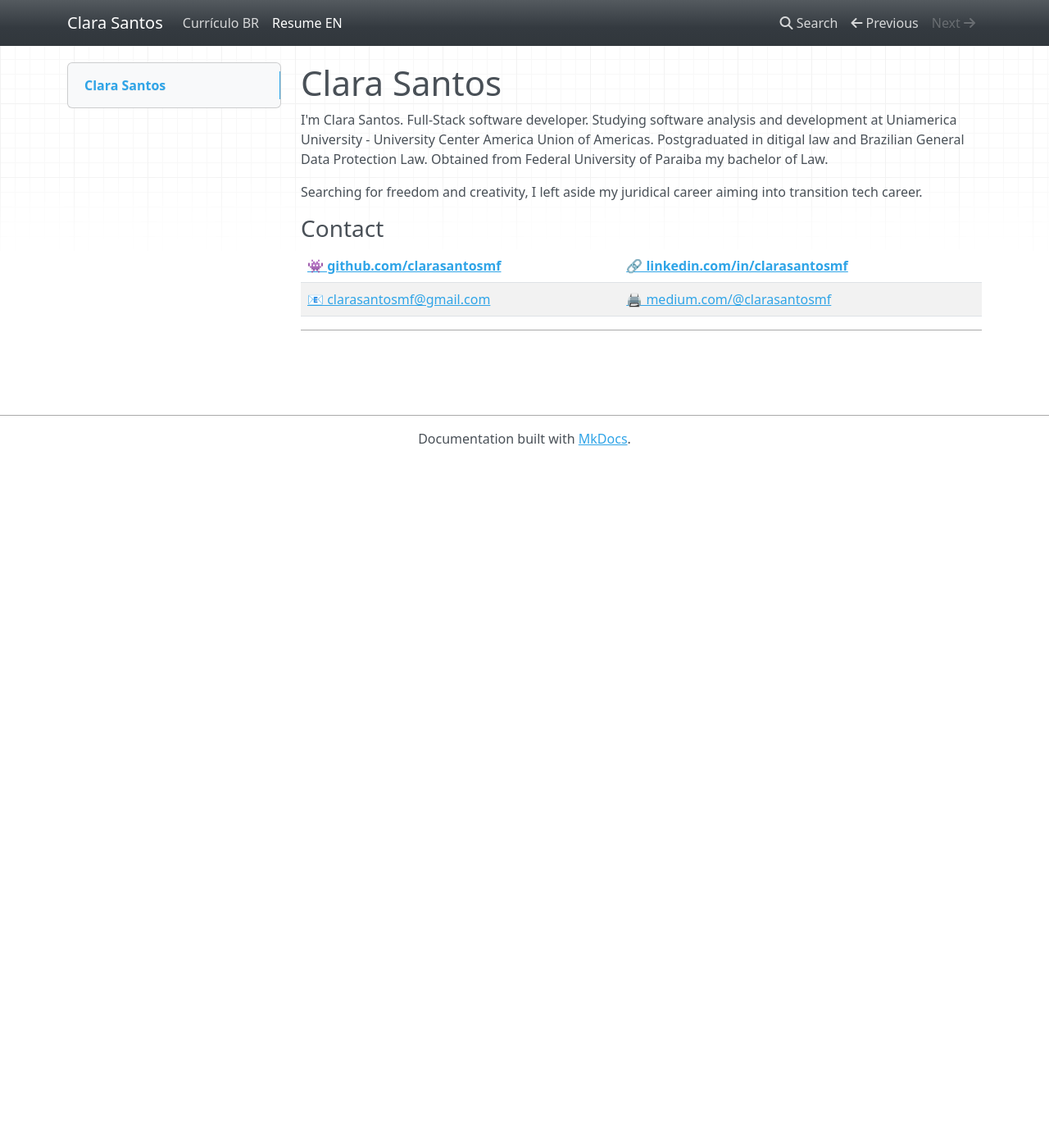
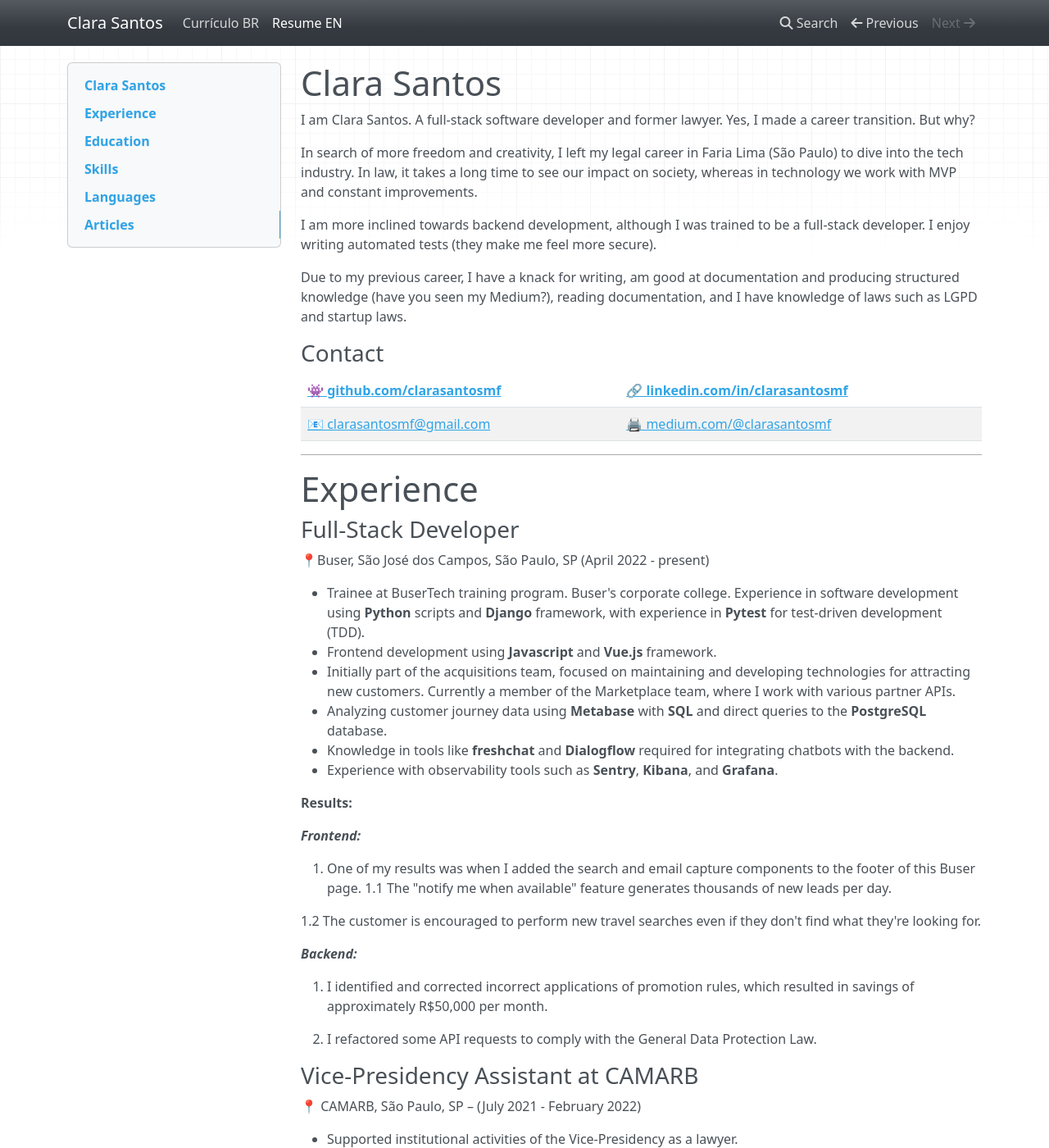
Before and after one commit to c137santos/c137santos.github.io, an MkDocs documentation site: the page built from docs/cven.md, in a window 1280 px wide and 1400 px high. Shown: the whole window at 82% size. Built offline with MkDocs 1.6.1, drawn with Linux system fonts in a browser that asks for light colours; nearby versions of some CDN libraries; some of the changed text lies outside the part shown.

Commit message:
Atualizando só de bobeira

```diff
--- a/docs/cven.md
+++ b/docs/cven.md
@@ -1,8 +1,12 @@
 # Clara Santos
 
-I'm Clara Santos. Full-Stack software developer. Studying software analysis and development at Uniamerica University - University Center America Union of Americas. Postgraduated in ditigal law and Brazilian General Data Protection Law. Obtained from Federal University of Paraiba my bachelor of Law.
+I am Clara Santos. A full-stack software developer and former lawyer. Yes, I made a career transition. But why?
 
-Searching for freedom and creativity, I left aside my juridical career aiming into transition tech career.
+In search of more freedom and creativity, I left my legal career in Faria Lima (São Paulo) to dive into the tech industry. In law, it takes a long time to see our impact on society, whereas in technology we work with MVP and constant improvements.
+
+I am more inclined towards backend development, although I was trained to be a full-stack developer. I enjoy writing automated tests (they make me feel more secure).
+
+Due to my previous career, I have a knack for writing, am good at documentation and producing structured knowledge (have you seen my Medium?), reading documentation, and I have knowledge of laws such as LGPD and startup laws.
 
 ### **Contact**
 
@@ -11,3 +15,114 @@ Searching for freedom and creativity, I left aside my juridical career aiming in
 | [📧 clarasantosmf@gmail.com](mailto:clarasantosmf@gmail.com) | [🖨️ medium.com/@clarasantosmf](https://medium.com/@clarasantosmf)
 
 ---
+
+# Experience
+
+### Full-Stack Developer
+
+📍Buser, São José dos Campos, São Paulo, SP (April 2022 - present)
+
+- Trainee at BuserTech training program. Buser's corporate college.
+Experience in software development using **Python** scripts and **Django** framework, with experience in **Pytest** for test-driven development (TDD).
+- Frontend development using **Javascript** and **Vue.js** framework.
+- Initially part of the acquisitions team, focused on maintaining and developing technologies for attracting new customers. Currently a member of the Marketplace team, where I work with various partner APIs.
+- Analyzing customer journey data using **Metabase** with **SQL** and direct queries to the **PostgreSQL** database.
+- Knowledge in tools like **freshchat** and **Dialogflow** required for integrating chatbots with the backend.
+- Experience with observability tools such as **Sentry**, **Kibana**, and **Grafana**.
+
+**Results:**
+
+***Frontend:***
+
+1. One of my results was when I added the search and email capture components to the footer of this Buser page.
+1.1 The "notify me when available" feature generates thousands of new leads per day.
+
+1.2 The customer is encouraged to perform new travel searches even if they don't find what they're looking for.
+
+
+***Backend:***
+
+1. I identified and corrected incorrect applications of promotion rules, which resulted in savings of approximately R$50,000 per month.
+
+2. I refactored some API requests to comply with the General Data Protection Law.
+
+### Vice-Presidency Assistant at CAMARB
+
+📍 CAMARB, São Paulo, SP – (July 2021 - February 2022)
+
+* Supported institutional activities of the Vice-Presidency as a lawyer.
+* Engaged in data science activities using the 23-year-old legal database of the company.
+* Extracted data, developed statistics, structured data and information for guidance, support and execution of institutional decisions and projects.
+* Constructed jurimetrics.
+* Used **Excel**, **SQL**, and **PostgreSQL**.
+
+ ---
+# Education
+
+### Bachelor's degree in Systems Analysis and Development
+(Ongoing - 2022)
+
+Uniamerica - Centro Universitário União Descomplica
+
+### Postgraduate degree in Digital Law and LGPD
+(2020 - 2022)
+
+Instituto NewLaw
+
+### Bachelor of Laws
+(2015 - 2020)
+
+Federal University of Paraíba
+
+---
+
+# Skills
+
+### Python
+The language I have been working with since April 2022.
+
+### Django
+
+Understanding of the Django architecture and its applications.
+
+* [Django ZIP Code Search](https://github.com/ClaraSantosmf/CEP_API)
+
+### Pytest
+
+My work with Python and Django has always been encouraged through the use of test-driven development (TDD). I have an understanding of Unitest and Pytest.
+
+### Javascript
+
+I have experience with frontend programming languages since April 2022.
+
+* [Wordle Nordestino](https://clarasantosmf.github.io/wordle-JS-CSS-HTML/)
+
+### Vue.Js
+
+I have a reasonable understanding of the Vue.js architecture, organization, applications, and utilities.
+
+* [Game of Life](https://clarasantosmf.github.io/saw/)
+
+### SQL e Postgresql
+
+I work with systems integrated to Postgresql14 databases with over one terabyte of data.
+
+### SGSI
+
+I have a postgraduate degree in Digital Law and LGPD, with an international certification in EXIN Information Security Foundation based on ISO/IEC 27001.
+
+# Languages
+
+### English - intermediate 🇺🇸
+
+Understands well, speaks well, reads well, and writes well.
+
+---
+# Articles
+
+
+- [Small issues and tips for solutions in Django migrations](https://medium.com/@clarasantosmf/pequenos-b-o-e-dicas-de-solu%C3%A7%C3%B5es-em-migra%C3%A7%C3%B5es-em-django-3662451a5db7)
+- [Implementing Game of Life logic in Python](https://medium.com/p/3c2da1536957)
+- [Hiding information in Django application](https://medium.com/@clarasantosmf/escondendo-informa%C3%A7%C3%B5es-na-aplica%C3%A7%C3%A3o-django-90d06454eeb1)
+- [Integração continua no GitHub Actions](https://medium.com/@clarasantosmf/integra%C3%A7%C3%A3o-cont%C3%ADnua-com-github-actions-ed8c314c680c)
+---
```
Also changed, not shown: docs/index.md (+13 -10 lines).
